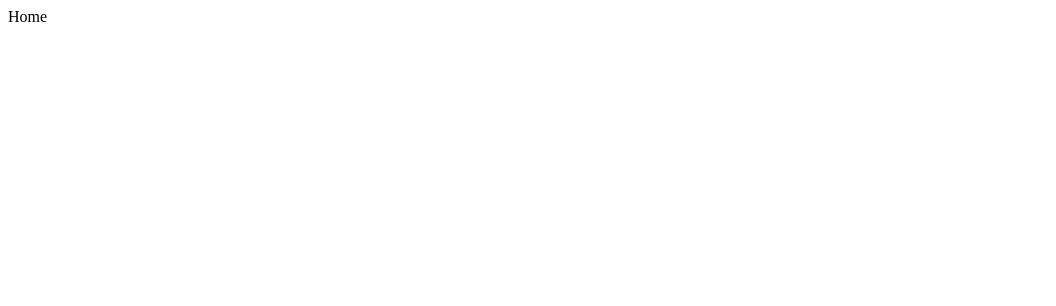
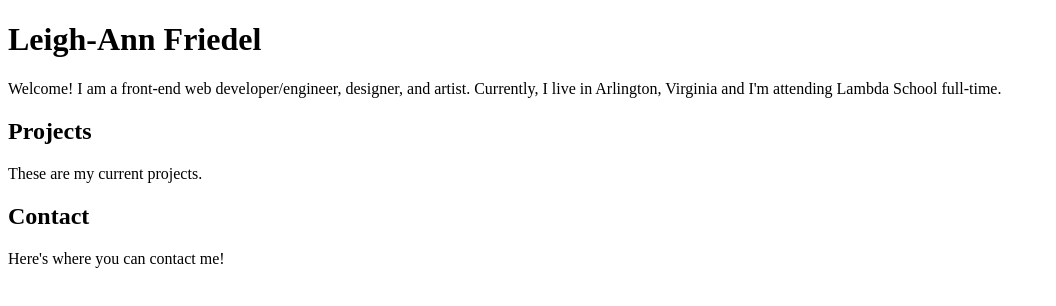
Before and after one commit to lafriedel/portfolio, a React (Create React App) app in the folder client/: page / in a window 1280 px wide. Shown: the top 306 px of the page, without its empty margins (0-1056 px from the left). Built offline with nearby package versions, Linux system fonts and the light colour scheme.

Commit message:
Basic component structure built

```diff
--- a/client/src/components/Home/Home.js
+++ b/client/src/components/Home/Home.js
@@ -1,7 +1,18 @@
 import React from 'react';
+import { Header } from '../Sections';
+import { About } from '../Sections';
+import { Projects } from '../Sections';
+import { Contact } from '../Sections';
 
 const Home = props => {
-    return <div>Home</div>
+    return (
+        <>
+            <Header />
+            <About />
+            <Projects />
+            <Contact />
+        </>
+    )
 }
 
 export default Home;
--- /dev/null
+++ b/client/src/components/Sections/About.js
@@ -0,0 +1,15 @@
+import React from "react";
+
+const About = props => {
+  return (
+    <>
+      <p>
+        Welcome! I am a front-end web developer/engineer, designer, and artist.
+        Currently, I live in Arlington, Virginia and I'm attending Lambda School
+        full-time.
+      </p>
+    </>
+  );
+};
+
+export default About;
--- /dev/null
+++ b/client/src/components/Sections/Contact.js
@@ -0,0 +1,12 @@
+import React from 'react';
+
+const Contact = props => {
+    return (
+        <>
+        <h2>Contact</h2>
+        <p>Here's where you can contact me!</p>
+        </>
+    )
+}
+
+export default Contact;
--- /dev/null
+++ b/client/src/components/Sections/Header.js
@@ -0,0 +1,11 @@
+import React from 'react';
+
+const Header = props => {
+    return (
+<>
+<h1>Leigh-Ann Friedel</h1>
+</>
+    )
+}
+
+export default Header;
--- /dev/null
+++ b/client/src/components/Sections/Projects.js
@@ -0,0 +1,12 @@
+import React from 'react';
+
+const Projects = props => {
+    return (
+        <>
+            <h2>Projects</h2>
+            <p>These are my current projects.</p>
+        </>
+    )
+}
+
+export default Projects;
--- a/client/src/components/Sections/index.js
+++ b/client/src/components/Sections/index.js
@@ -0,0 +1,4 @@
+export { default as Header } from './Header';
+export { default as About } from './About';
+export { default as Projects } from './Projects';
+export { default as Contact } from './Contact';
```
